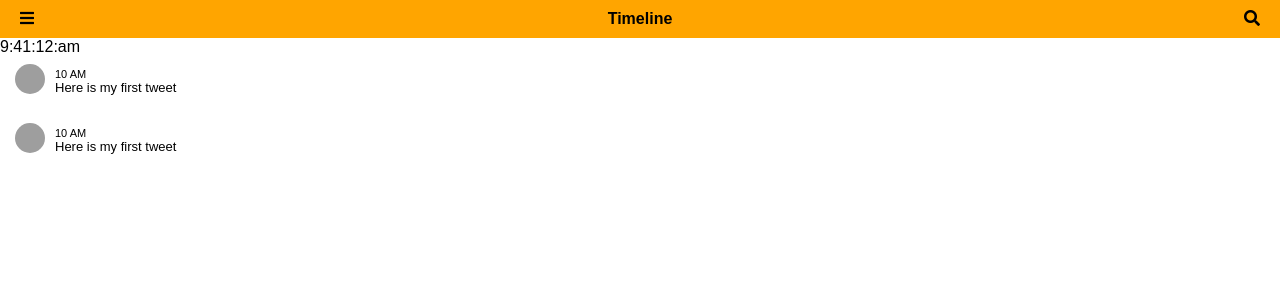
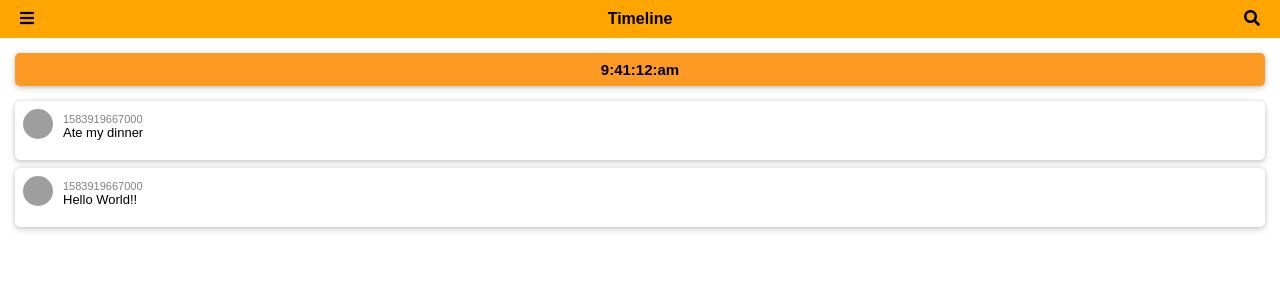
Before and after one commit to saimonazad/Tweet-ReactJS, a React (Create React App) app: page / in a window 1280 px wide. Shown: the top 300 px of the page. Built offline with nearby package versions, Linux system fonts and the light colour scheme; grey boxes are pictures that could not be loaded.

Commit message:
ItemComponent extracted into Content and Feed Component

```diff
--- a/src/App.js
+++ b/src/App.js
@@ -1,6 +1,6 @@
 import React from "react";
 import NavComponent from "./component/NavComponent/NavComponent";
-import ItemComponent from "./component/ItemComponent/ItemComponent";
+import ContentComponent from "./component/ContentComponent/ContentComponent";
 import "./styles.css";
 import data from "./data";
 import ClockComponent from "./component/ClockComponent/ClockComponent";
@@ -10,7 +10,7 @@ export default function App() {
     <div className="App">
       <NavComponent title="Timeline" />
       <ClockComponent />
-      <ItemComponent activities={data} />
+      <ContentComponent />
     </div>
   );
 }
--- a/src/component/ClockComponent/ClockComponent.css
+++ b/src/component/ClockComponent/ClockComponent.css
@@ -0,0 +1,11 @@
+.clock {
+  text-align: center;
+  background-color: #fd9a24;
+  padding: 8px;
+  font-size: 15px;
+  font-weight: 600;
+  margin: 15px 15px;
+  border-radius: 5px;
+  box-shadow: 0 0 4px 0 rgba(17, 22, 26, 0.16),
+    0 2px 4px 0 rgba(17, 22, 26, 0.08), 0 4px 8px 0 rgba(17, 22, 26, 0.08);
+}
--- a/src/component/ClockComponent/ClockComponent.js
+++ b/src/component/ClockComponent/ClockComponent.js
@@ -1,4 +1,5 @@
 import React, { Component } from "react";
+import "./ClockComponent.css";
 
 export default class ClockComponent extends Component {
   constructor(props) {
--- a/src/component/ItemComponent/ItemComponent.css
+++ b/src/component/ContentComponent/ContentComponent.css
@@ -1,6 +1,11 @@
 .item {
   position: relative;
-  padding: 8px 15px;
+  margin: 8px 15px;
+  padding: 8px;
+  background-color: #fff;
+  border-radius: 5px;
+  box-shadow: 0 0 4px 0 rgba(17, 22, 26, 0.16),
+    0 2px 4px 0 rgba(17, 22, 26, 0.08), 0 4px 8px 0 rgba(17, 22, 26, 0.08);
 }
 .avatar {
   position: absolute;
@@ -13,6 +18,7 @@
   padding-left: 40px;
   font-size: 11px;
   top: 00px;
+  color: grey;
 }
 .item p {
   font-size: 13px;
--- /dev/null
+++ b/src/component/ContentComponent/ContentComponent.js
@@ -0,0 +1,16 @@
+import React from "react";
+import "./ContentComponent.css";
+import FeedComponent from "../FeedComponent/FeedComponent";
+import data from "../../data";
+
+export default class ContentComponent extends React.Component {
+  render() {
+    return (
+      <div className="content">
+        {data.map(activity => (
+          <FeedComponent activity={activity} />
+        ))}
+      </div>
+    );
+  }
+}
--- /dev/null
+++ b/src/component/FeedComponent/FeedComponent.js
@@ -0,0 +1,17 @@
+import React from "react";
+import "./FeedComponent.css";
+
+export default class FeedComponent extends React.Component {
+  render() {
+    const { activity } = this.props;
+    return (
+      <div className="item">
+        <div className="avatar">
+          <img src={activity.user.avatar} width="30" height="30" alt="" />
+        </div>
+        <span className="time">{activity.timestamp}</span>
+        <p>{activity.text}</p>
+      </div>
+    );
+  }
+}
--- a/src/component/ItemComponent/ItemComponent.js
+++ /dev/null
@@ -1,26 +0,0 @@
-import React from "react";
-import ReactDom from "react-dom";
-import "./ItemComponent.css";
-
-export default function ItemComponent(data) {
-  return (
-    <div className="content">
-      {data.activities.map(item => (
-        //<img src={item.user.avatar} />
-
-        <div className="item">
-          <div className="avatar">
-            <img
-              src="https://hips.hearstapps.com/hmg-prod.s3.amazonaws.com/images/single-minded-royalty-free-image-997141470-1558379890.jpg?crop=0.671xw:1.00xh;0.0847xw,0&resize=640:*"
-              width="30"
-              height="30"
-              alt=""
-            />
-          </div>
-          <span className="time">10 AM</span>
-          <p>Here is my first tweet</p>
-        </div>
-      ))}
-    </div>
-  );
-}
--- a/src/data.js
+++ b/src/data.js
@@ -11,13 +11,13 @@ const data = [
   },
   {
     timestamp: new Date().getTime(),
-    text: "Ate my dinner too",
+    text: "Hello World!!",
     user: {
       id: 2,
-      name: "Nate",
+      name: "Azad",
       avatar: "http://www.croop.cl/UI/twitter/images/doug.jpg"
     },
-    comments: [{ from: "azad", text: "me too" }]
+    comments: [{ from: "nate", text: "me too" }]
   }
 ];
 export default data;
```
Also changed, not shown: src/component/FeedComponent/FeedComponent.css (added).
